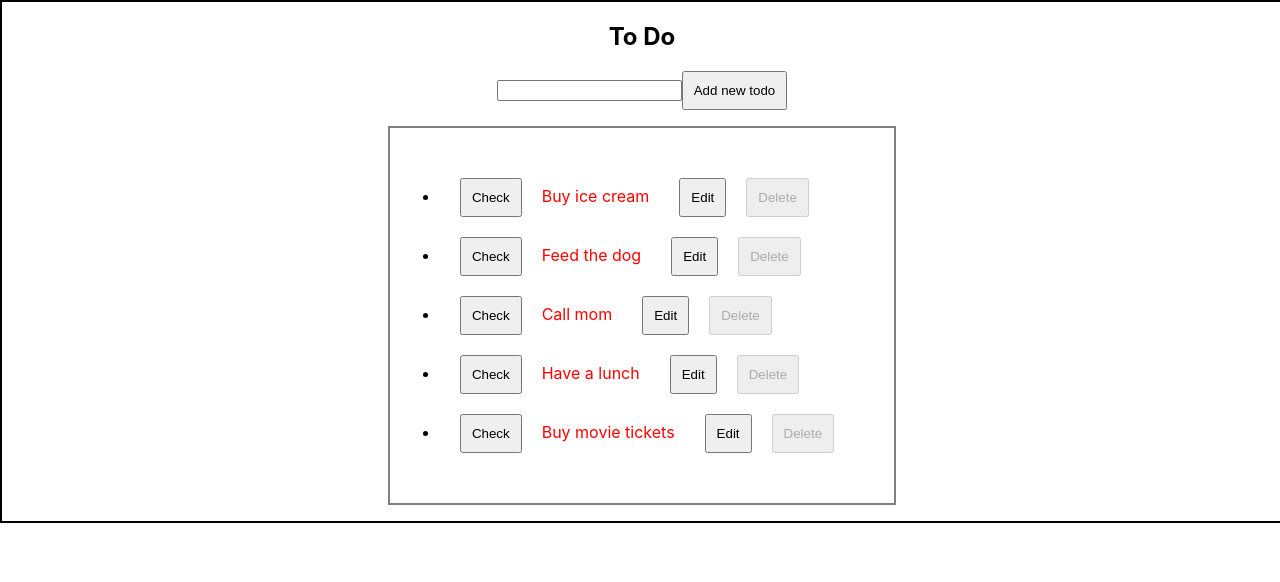
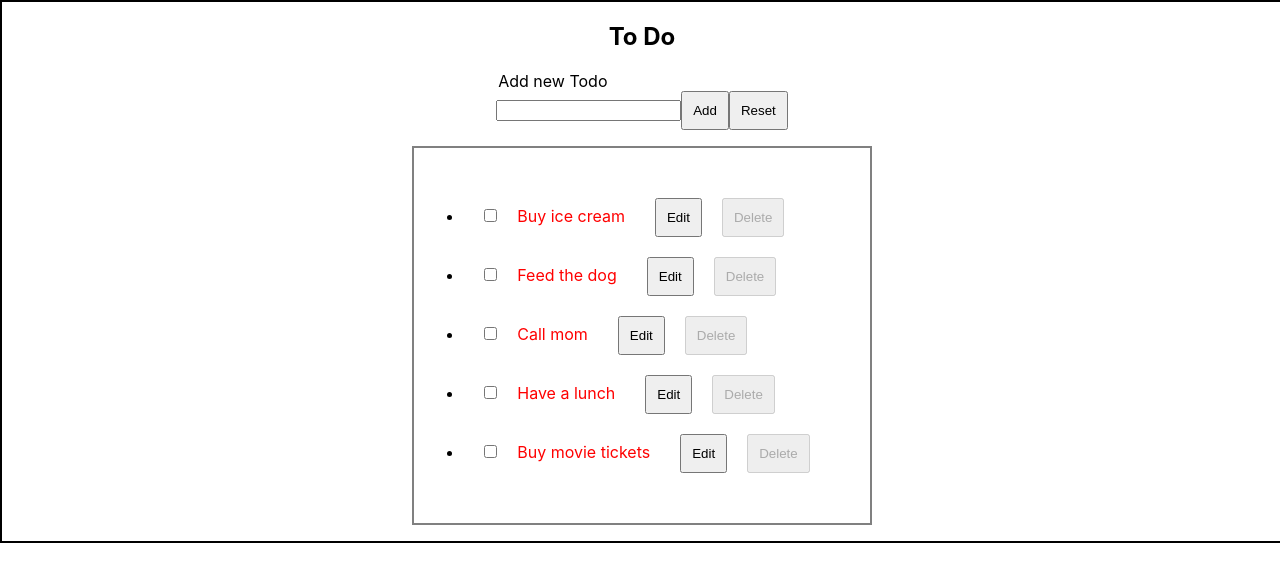
Before and after one commit to videoeero/todo, a React (Create React App) app: page / in a window 1280 px wide. Shown: the top 582 px of the page. Built offline with nearby package versions, Linux system fonts and the light colour scheme.

Commit message:
Refactor for accessibility

```diff
--- a/src/components/NewTodoInput/NewTodoInput.js
+++ b/src/components/NewTodoInput/NewTodoInput.js
@@ -1,12 +1,27 @@
 import React from "react";
 
-const NewTodoInput = ({ handleAddNewTodo, isDisabled, newTodoInput }) => {
+const NewTodoInput = ({
+  handleAddNewTodo,
+  isDisabled,
+  newTodoInput,
+  editMode,
+}) => {
   return (
     <div>
-      <input ref={newTodoInput} type="text" disabled={isDisabled()} />
-      <button onClick={handleAddNewTodo} disabled={isDisabled()}>
-        Add new todo
-      </button>
+      <form>
+        <legend>Add new Todo</legend>
+        <input ref={newTodoInput} type="text" disabled={isDisabled()} />
+        <button
+          type="submit"
+          onClick={(e) => handleAddNewTodo(e)}
+          disabled={isDisabled()}
+        >
+          Add
+        </button>
+        <button type="reset" disabled={isDisabled()}>
+          Reset
+        </button>
+      </form>
     </div>
   );
 };
--- a/src/components/TodoItem/TodoItem.js
+++ b/src/components/TodoItem/TodoItem.js
@@ -13,16 +13,26 @@ const TodoItem = ({
 
   return (
     <li>
-      <span
-        onClick={() => {
-          handleToggleTodoDone(item, index);
-        }}
-      >
-        <button disabled={isDisabled()}>Check</button>
-        <span className={!status ? "item_false" : "item_true"}>{task}</span>
+      <span>
+        <input
+          checked={!status ? false : true}
+          type="checkbox"
+          id={`todo_${index}`}
+          disabled={isDisabled()}
+          onChange={() => {
+            handleToggleTodoDone(item, index);
+          }}
+        />
+        <label
+          className={!status ? "item_false" : "item_true"}
+          htmlFor={`todo_${index}`}
+        >
+          {task}
+        </label>
       </span>
 
       <button
+        aria-label={`Edit Todo ${task}`}
         onClick={() => {
           editThisTodo(index);
         }}
@@ -31,6 +41,7 @@ const TodoItem = ({
         Edit
       </button>
       <button
+        aria-label={`Delete Todo ${task}`}
         onClick={() => {
           handleDeleteTodo(index);
         }}
--- a/src/components/TodoItemEditMode/TodoItemEditMode.js
+++ b/src/components/TodoItemEditMode/TodoItemEditMode.js
@@ -11,14 +11,17 @@ const TodoItemEditMode = ({
   return (
     <li>
       {console.log("rendered")}
+      <label htmlFor={`todo_${index}`}>Edit Todo</label>
       <input
         type="text"
+        id={`todo_${index}`}
         value={editTodoInput === null ? task : editTodoInput}
         onChange={(e) => setEditTodoInput(e.target.value)}
       />
       <button
-        onClick={() => {
-          handleEditTodo(index, task);
+        type="submit"
+        onClick={(e) => {
+          handleEditTodo(index, task, e);
         }}
       >
         OK
```
